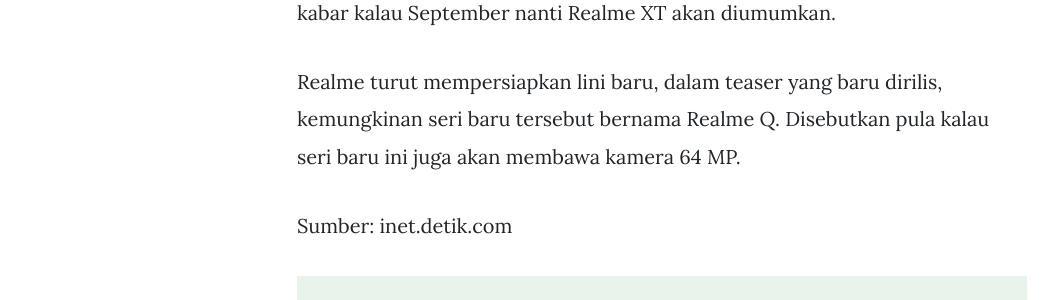
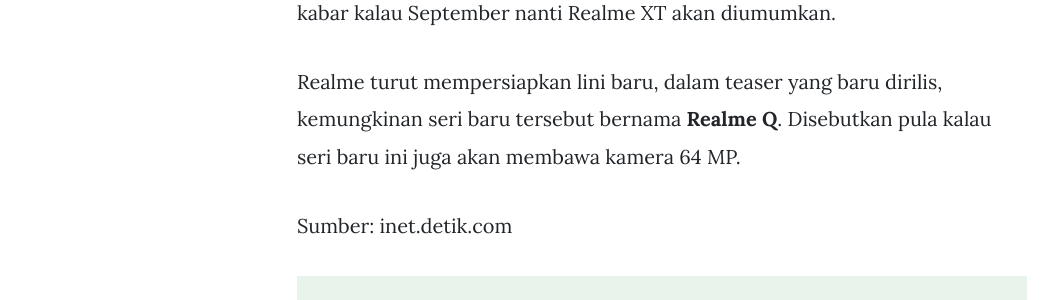
Before and after one commit to emmamery93/blog-1, a Jekyll site: the page built from _posts/2019-09-07-Realme-XT.md, in a window 1280 px wide and 900 px high, scrolled down 974 px. Shown: the part 191-491 px from the top of the window, without its empty margins (73-1131 px from the left). Built offline with Jekyll 4.4.1, drawn with Linux system fonts in a browser that asks for light colours; nearby versions of some CDN libraries; comment, search, counter and statistics services are not loaded.

```diff
--- a/_posts/2019-09-07-Realme-XT.md
+++ b/_posts/2019-09-07-Realme-XT.md
@@ -17,6 +17,6 @@ Spesifikasi lainya yang dibeberkan meliputi layar AMOLED berukuran 6,4 inch Full
 
 Memori internalnya 128 GB. Kamera depannya 16 MP. Tidak disebutkan kapasitas baterainya, tapi dipastikan akan dibekali teknologi pengisian VOOC 3.0. Sayangnya belum diketahui kapan **ponsel** ini akan dirilis. Tapi berhembus kabar kalau September nanti Realme XT akan diumumkan.
 
-Realme turut mempersiapkan lini baru, dalam teaser yang baru dirilis, kemungkinan seri baru tersebut bernama Realme Q. Disebutkan pula kalau seri baru ini juga akan membawa kamera 64 MP.
+Realme turut mempersiapkan lini baru, dalam teaser yang baru dirilis, kemungkinan seri baru tersebut bernama **Realme Q**. Disebutkan pula kalau seri baru ini juga akan membawa kamera 64 MP.
 
 Sumber: inet.detik.com
```
